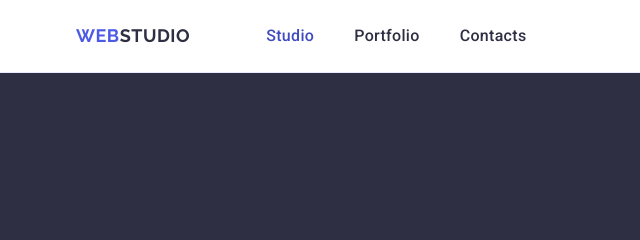
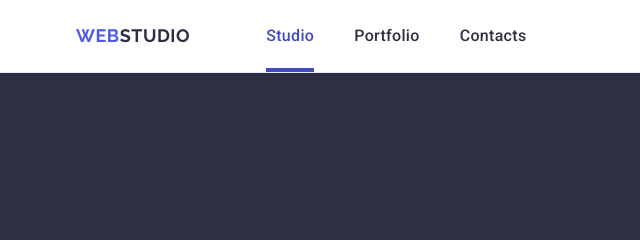
Before and after one commit to OlgaBlud/goit-markup-hw-04, a plain HTML site: page index.html in a window 1280 px wide. In both pictures the pointer is over the link "Studio". Shown: the top 240 px of the page, 0-640 px from the left. Drawn offline with nearby package versions, Linux system fonts and the light colour scheme.

Commit message:
add line for navigation on hover and task file

```diff
--- a/css/styles.css
+++ b/css/styles.css
@@ -98,6 +98,17 @@ img {
 .nav-links:hover,
 .nav-links:focus {
   color: #404bbf;
+  padding-bottom: 0;
+}
+
+.nav-links:hover::after {
+  content: '';
+  display: block;
+  background-color: #404bbf;
+  width: 48px;
+  height: 4px;
+  margin: 20px auto 0;
+  margin-top: 20px;
 }
 .contacts {
   font-style: normal;
```
Also changed, not shown: tasks.txt (added).
